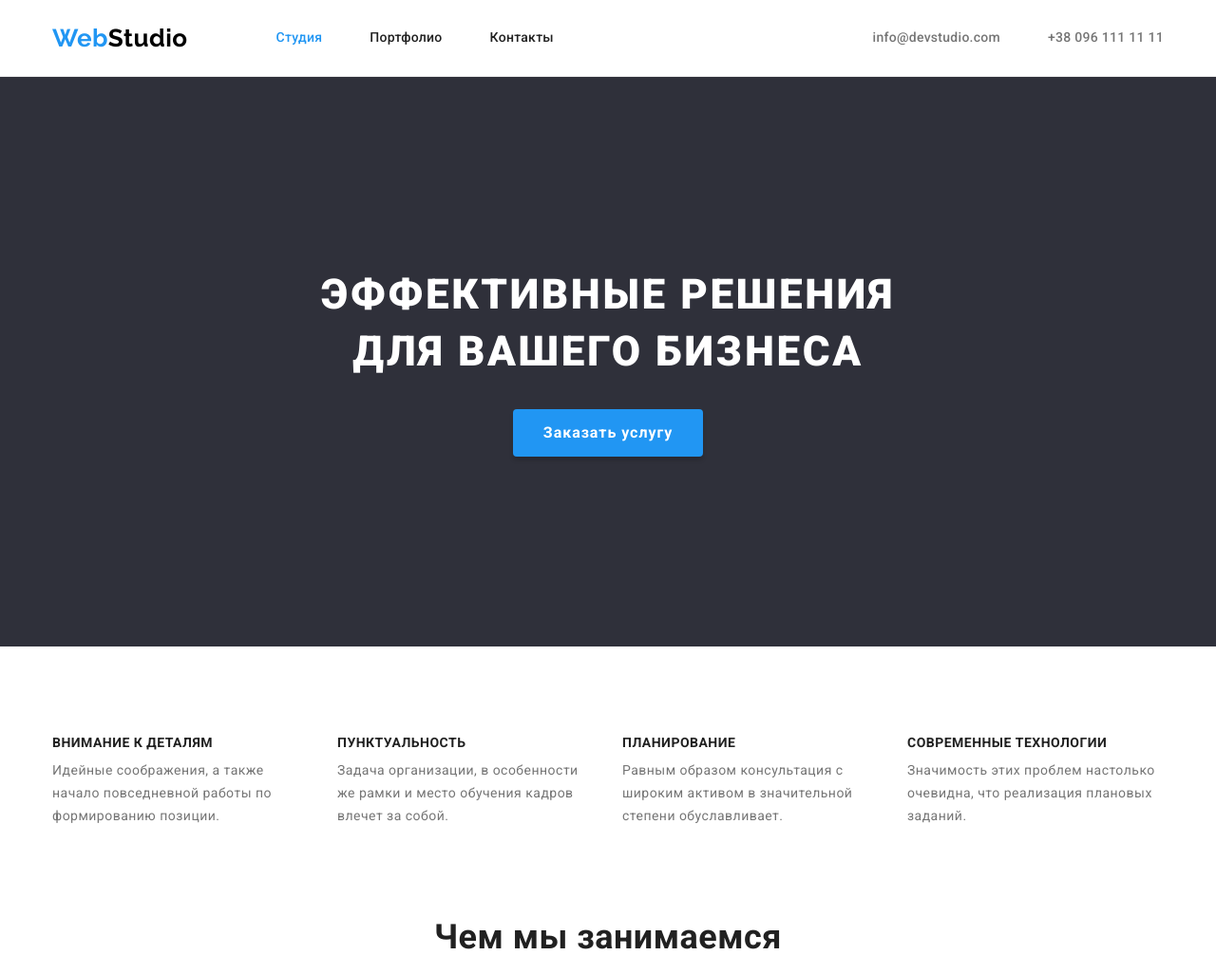
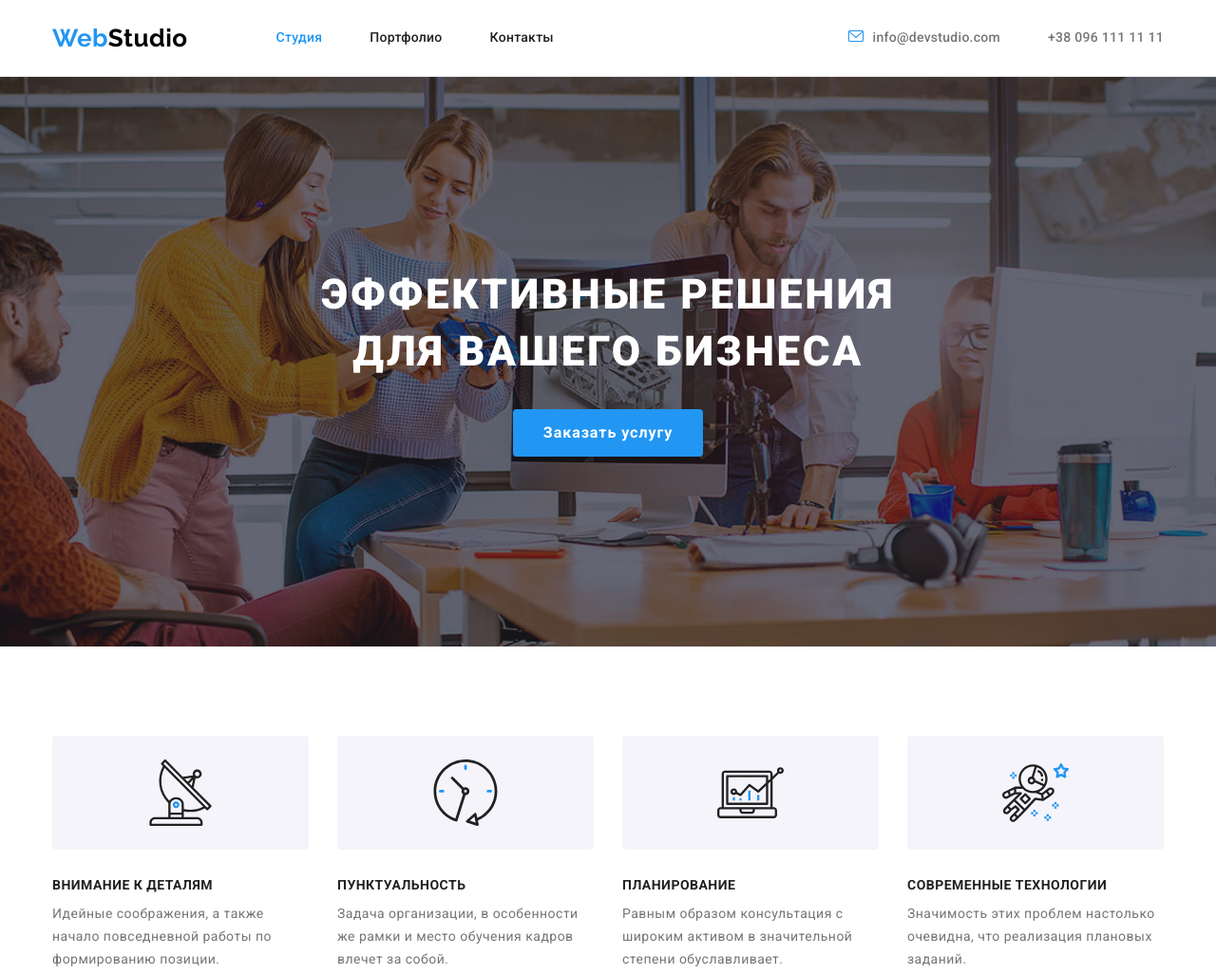
Before and after one commit to OleksandrChukhlib/goit-markup-hw-04, a plain HTML site: page index.html in a window 1280 px wide. Shown: the top 1026 px of the page at 95% size. Drawn offline with nearby package versions, Linux system fonts and the light colour scheme.

Commit message:
add bgc images

```diff
--- a/css/styles.css
+++ b/css/styles.css
@@ -27,12 +27,13 @@
 /*/////////////////////////////// INDEX.HTML PAGE /////////////////////////*/
 
 body {
-  background-color: var(--primary-bgc-color);
+  /* background-color: var(--primary-bgc-color); */
   color: var(--primary-text-color);
   font-family: "Roboto", sans-serif;
   letter-spacing: 0.03em;
 }
 
+/* Reset */
 .list {
   padding: 0;
   margin: 0;
@@ -132,6 +133,7 @@ img {
   margin-left: 50px;
 }
 
+
 .auth-nav .link {
   display: block;
   padding-top: 32px;
@@ -150,14 +152,40 @@ img {
   color: var(--accent-color);
 }
 
+.link-mail::before {
+  display: inline-block;
+  content: "";
+  width: 16px;
+  height: 12px;
+  margin-right: 10px;
+  background-image: url(../images/icons.svg/envelope.svg);
+  background-size: contain;
+}
+
+
 /*/////////// HERO //////////*/
 
 .hero {
+  max-width: 1600px;
+  height: 600px;
+  margin-left: auto;
+  margin-right: auto;
   padding-top: 200px;
   padding-bottom: 200px;
 
+  background-image: linear-gradient(
+    to right,
+    rgba(47, 48, 58, 0.4),
+    rgba(47, 48, 58, 0.4)
+    ),
+url(../images/bgc-img.jpg);
+  background-repeat: no-repeat;
+  background-position: center;
+  background-size: cover;
+
   text-align: center;
-  background-color: #2f303a;
+  background-color: #2F303A;;
+
 }
 
 .hero-title {
@@ -223,6 +251,38 @@ img {
   width: 270px;
 }
 
+.features .item::before {
+  content: "";
+  display: block;
+ height: 120px;
+ margin-bottom: 30px;
+  background-repeat: no-repeat;
+ background-position: center;
+ background-color: #F5F4FA;
+ border-radius: 4px;
+}
+
+.item.icon-antenna::before {
+ background-image: url(../images/antenna.svg);
+}
+
+.item.icon-clock::before {
+  background-image: url(../images/clock.svg);
+}
+
+.item.icon-diagram::before {
+  background-image: url(../images/diagram.svg);
+}
+
+.item.icon-astronaut::before {
+  background-image: url(../images/astronaut.svg);
+}
+
+/* .features .item:nth-child(1)::before {
+  background-image: url(../images/antenna.svg);
+} */
+
+
 .features .title {
   margin-top: 0;
   margin-bottom: 10px;
@@ -256,12 +316,18 @@ img {
 /*/////////// TEAM //////////*/
 
 .section.team {
-  margin-bottom: 0;
+    margin-bottom: 0;
+    max-width: 1600px;
+    height: 708px;
+    margin-left: auto;
+    margin-right: auto;
+
+  background-color: #f5f4fa;
+  justify-content: center;
 }
 
-.team {
+.list.team {
   display: flex;
-  background: #f5f4fa;
 }
 
 .team .item {
@@ -307,8 +373,12 @@ img {
 .footer {
   padding-top: 60px;
   padding-bottom: 60px;
+  max-width: 1600px;
+  height: 252px;
+  margin-left: auto;
+  margin-right: auto;
 
-  background-color: #2f303a;
+  background-color: #2F303A;
 }
 
 /* Logo footer */
@@ -366,22 +436,39 @@ img {
   border-radius: 4px;
 }
 
-.filter .item + .item {
-  margin-left: 8px;
-}
-
-.filter .btn-secondary {
+.filter .btn:hover,
+.filter .btn:focus {
+  color: var(--white-color);
   background: #2196f3;
   box-shadow: 0px 3px 1px rgba(0, 0, 0, 0.1), 0px 1px 2px rgba(0, 0, 0, 0.08),
     0px 2px 2px rgba(0, 0, 0, 0.12);
   border-radius: 4px;
 }
 
+.filter .item + .item {
+  margin-left: 8px;
+}
+
+/* .filter .btn-secondary {
+  background: #2196f3;
+  box-shadow: 0px 3px 1px rgba(0, 0, 0, 0.1), 0px 1px 2px rgba(0, 0, 0, 0.08),
+    0px 2px 2px rgba(0, 0, 0, 0.12);
+  border-radius: 4px;
+} */
+
 /* Projects */
 
 .projects {
   display: flex;
   flex-wrap: wrap;
+
+  background: #FFFFFF;
+}
+
+.projects >.item:hover,
+.projects >.item:focus {
+  box-shadow: 0px 1px 1px rgba(0, 0, 0, 0.12), 0px 4px 4px rgba(0, 0, 0, 0.06), 1px 4px 6px rgba(0, 0, 0, 0.16);
+  cursor: pointer;
 }
 
 .projects .item {
--- a/index.html
+++ b/index.html
@@ -30,8 +30,8 @@
                 </ul>
             </nav>
             <ul class="list auth-nav">
-                <li class="item"><a href="mailto:info@devstudio.com" class="link">info@devstudio.com</a></li>
-                <li class="item"><a href="tel:+380961111111" class="link">+38 096 111 11 11</a></li>
+                <li class="item"><a href="mailto:info@devstudio.com" class="link link-mail">info@devstudio.com</a></li>
+                <li class="item"><a href="tel:+380961111111" class="link link-phone">+38 096 111 11 11</a></li>
             </ul>
         </div>
     </header>
@@ -47,28 +47,28 @@
         <section class="section">
             <div class="container">
                 <h2 class="section-title" hidden>Особенности </h2>
-                <ul class="list features">
-                    <li class="item">
+                <ul class="list features ">
+                    <li class="item icon-antenna">
                         <h3 class="title">Внимание к деталям</h3>
                         <p class="text">Идейные соображения, а также начало повседневной работы по формированию позиции.
                         </p>
                     </li>
 
-                    <li class="item">
+                    <li class="item icon-clock">
                         <h3 class="title">Пунктуальность</h3>
                         <p class="text">Задача организации, в особенности же рамки и место обучения кадров влечет за
                             собой.
                         </p>
                     </li>
 
-                    <li class="item">
+                    <li class="item icon-diagram">
                         <h3 class="title">Планирование</h3>
                         <p class="text">Равным образом консультация с широким активом в значительной степени
                             обуславливает.
                         </p>
                     </li>
 
-                    <li class="item">
+                    <li class="item icon-astronaut">
                         <h3 class="title">Современные технологии</h3>
                         <p class="text">Значимость этих проблем настолько очевидна, что реализация плановых заданий.</p>
                     </li>
```
Also changed, not shown: images/antenna.svg (added), images/astronaut.svg (added), images/bgc-img.jpg (added), images/clock.svg (added), images/diagram.svg (added), images/icons.svg/envelope.svg (added), images/icons.svg/smartphone.svg (added).
